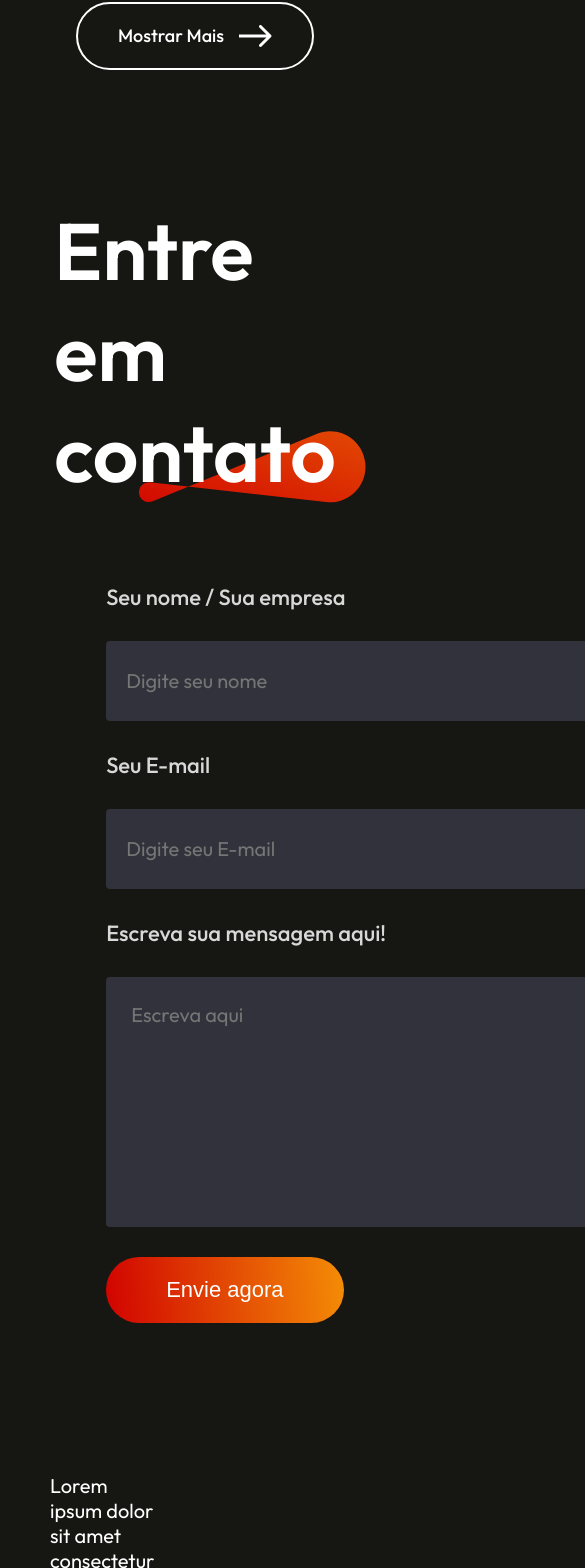
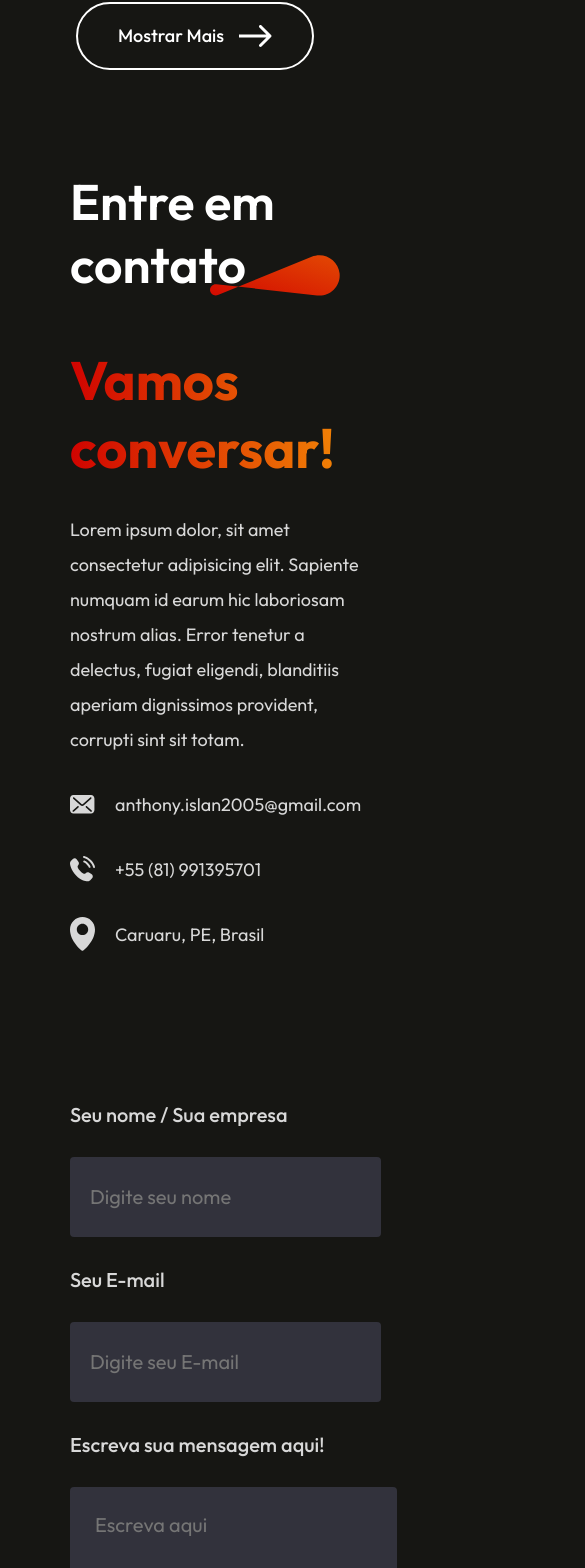
Before and after one commit to Anthony4Dev/portfolio-react, a React (Vite) app: page / in a window 390 px wide. Shown: the part 4107-5675 px from the top of the page, 585 px wide, since content can reach past the window. Built offline with nearby package versions, Linux system fonts and the light colour scheme.

Commit message:
finalizada a responsividade da aba de contato

```diff
--- a/src/Components/Contact/Contact.css
+++ b/src/Components/Contact/Contact.css
@@ -118,3 +118,60 @@
     transform: scale(1.1);
     transition: 0.3s;
 }
+
+@media(max-width:768px){
+    .contact{
+        gap: 50px;
+        margin: 50px 70px;
+        align-items: start;
+    }
+
+    .contact-title h1{
+        padding: 0;
+        font-size: 50px;
+        font-weight: 600;
+    }
+
+    .contact-title img {
+        width: 130px;
+        margin-right: -20px;
+    }
+
+    .contact-section{
+        flex-direction: column;
+    }
+    .contact-left h1 {
+        font-size: 54px;
+    }
+
+    .contact-left p {
+        font-size: 18px;
+    }
+
+    .contact-detail{
+        gap: 20px;
+    }
+
+    .contact-detail img {
+        width: 25px;
+    }
+
+    .contact-right label {
+        font-size: 20px;
+    }
+
+    .contact-right input{
+     width: 100%;
+     font-size: 20px;
+    }
+
+    .contact-right textarea{
+        width: 95%;
+        font-size: 20px;
+    }
+
+    .contact-submit{
+        font-size: 20px;
+        padding: 15px 40px;
+    }
+}
```
